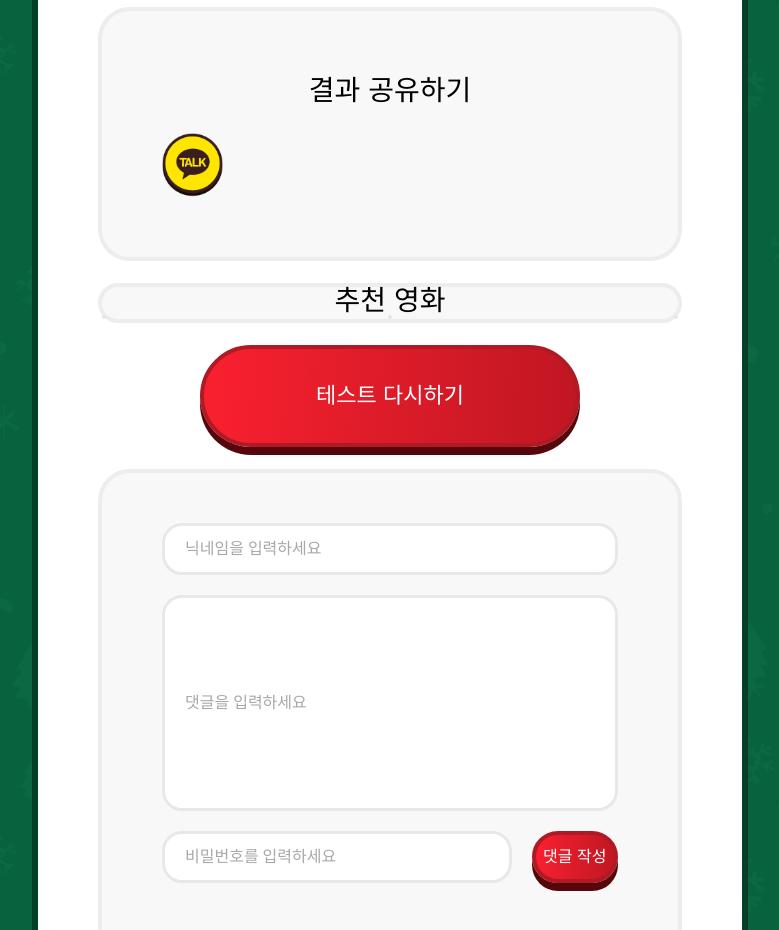
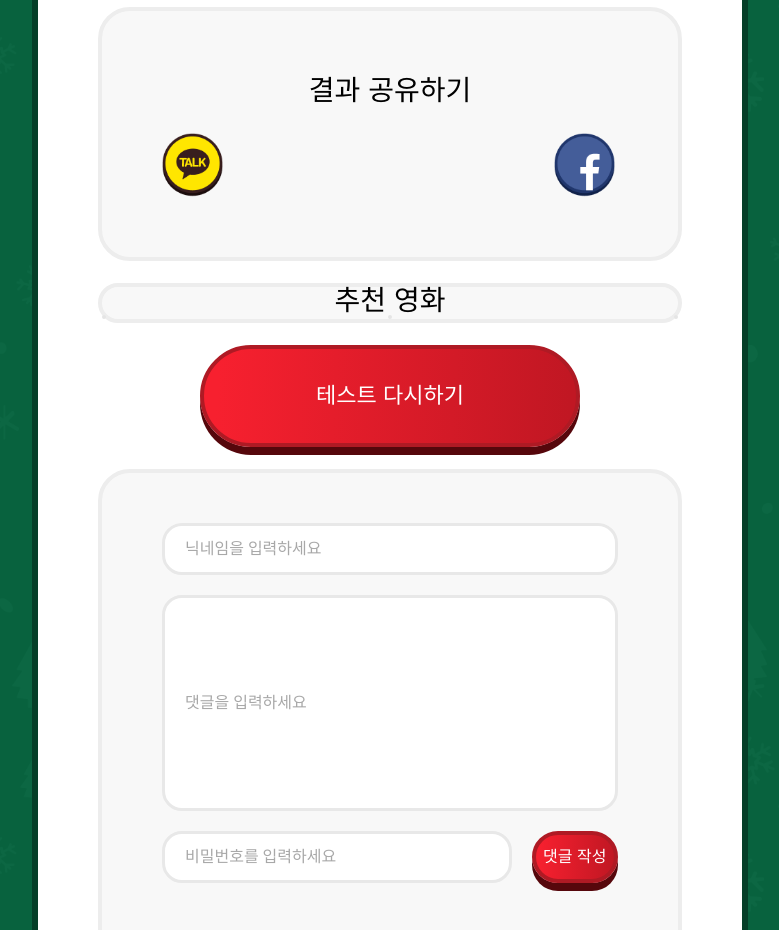
Before and after one commit to MBTImaker/MBTImaker-React-frontend, a React (Create React App) app: page /result in a window 1280 px wide. Shown: the part 3540-4470 px from the top of the page, without its empty margins (250-1029 px from the left). Built offline with nearby package versions, Linux system fonts and the light colour scheme; no server answers; a web font is replaced by a local one.

Commit message:
Feat: facebook share

```diff
--- a/src/components/icon-share/icon-share.tsx
+++ b/src/components/icon-share/icon-share.tsx
@@ -11,12 +11,28 @@ const StyledIconShare = styled.button<{ image: string }>`
 `;
 
 type IconShareProps = {
+  handleClick?: () => void;
   media: SocialMedia;
-  onClick: () => void;
+  url?: string;
 };
 
-export const IconShare = ({ media, onClick }: IconShareProps) => {
+export const IconShare = ({
+  handleClick = () => {},
+  media,
+  url = "https://christmas-movie.netlify.app",
+}: IconShareProps) => {
   const { image } = useImage(undefined, media);
+
+  const onClick = () => {
+    switch (media) {
+      case "facebook":
+        window.open("http://www.facebook.com/sharer/sharer.php?u=" + url);
+        break;
+
+      default:
+        handleClick();
+    }
+  };
 
   return <StyledIconShare image={image} onClick={onClick} />;
 };
--- a/src/components/share-kakao/share-kakao.tsx
+++ b/src/components/share-kakao/share-kakao.tsx
@@ -1,4 +1,4 @@
-import React, { useEffect } from "react";
+import { useEffect } from "react";
 import { IconShare } from "../icon-share";
 
 type ShareKaKaoProps = {
@@ -44,5 +44,5 @@ export const ShareKaKao = ({
     }
   };
 
-  return <IconShare media="kakaotalk" onClick={shareKakao} />;
+  return <IconShare media="kakaotalk" handleClick={shareKakao} />;
 };
--- a/src/pages/result/index.tsx
+++ b/src/pages/result/index.tsx
@@ -14,6 +14,7 @@ import { Reply } from "../../components/reply";
 import { CardChemistry } from "../../components/card-chemistry";
 import { CardPercentage } from "../../components/card-percentage";
 import { ShareKaKao } from "../../components/share-kakao";
+import { IconShare } from "../../components/icon-share";
 
 const StyledBoxContainer = styled.ul`
   width: 100%;
@@ -250,8 +251,8 @@ const Result = () => {
             <StyledShare>결과 공유하기</StyledShare>
             <StyledFlexRow gap={0}>
               <ShareKaKao />
-              {/* <IconShare media={"facebook"} />
-              <IconShare media={"twitter"} />
+              <IconShare media={"facebook"} />
+              {/* <IconShare media={"twitter"} />
               <IconShare media={"band"} />
               <IconShare media={"instagram"} /> */}
             </StyledFlexRow>
```
